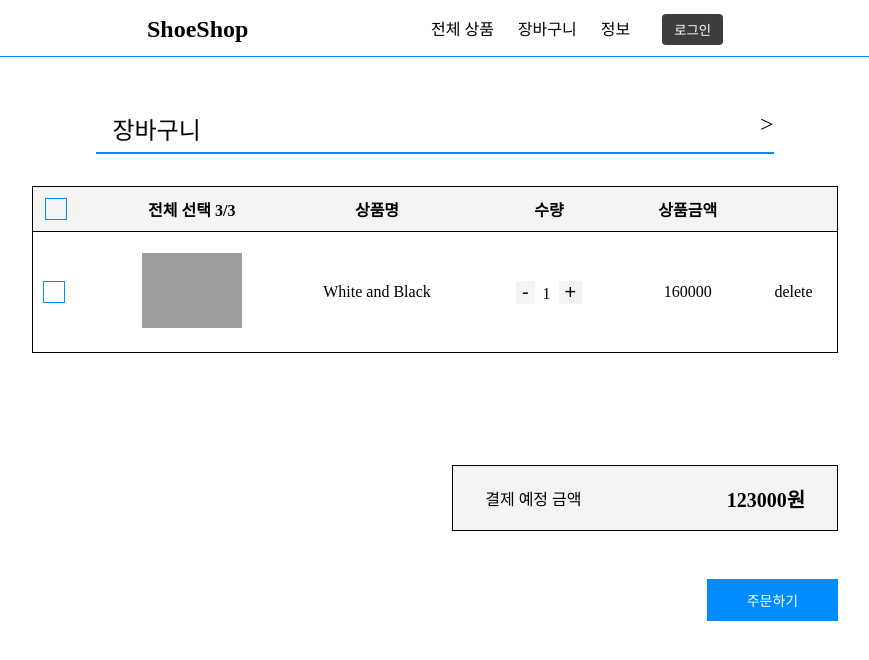
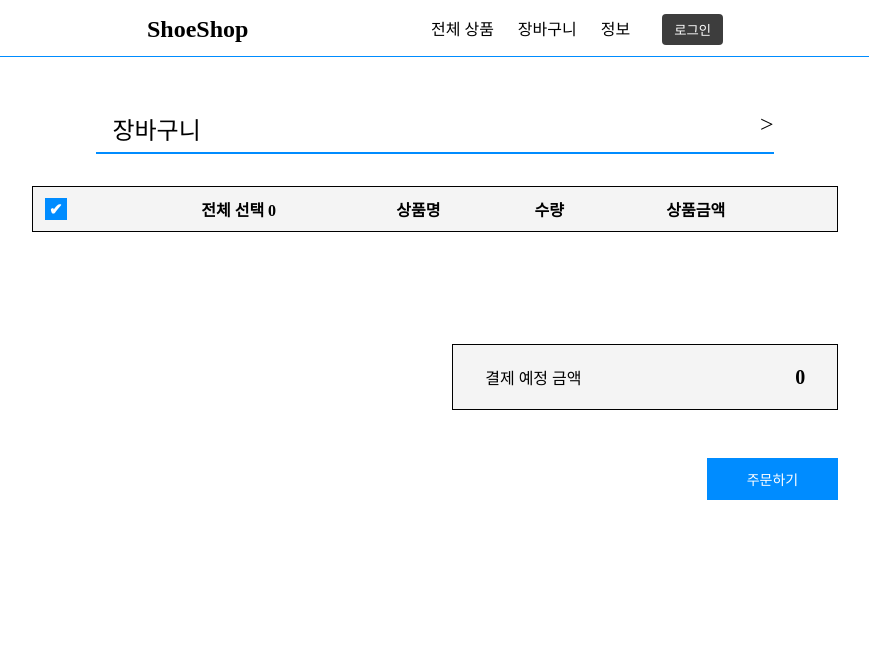
Before and after one commit to AinRuthPai/react-shoeshop, a React (Create React App) app: page /cart in a window 1280 px wide. Shown: the top 660 px of the page, without its empty margins (205-1074 px from the left). Built offline with nearby package versions, Linux system fonts and the light colour scheme; grey boxes are pictures that could not be loaded; a web font is replaced by a local one.

Commit message:
장바구니 수량 수정, 항목 삭제, 총 금액 기능 구현완료

```diff
--- a/package.json
+++ b/package.json
@@ -9,8 +9,6 @@
     "@testing-library/react": "^13.3.0",
     "@testing-library/user-event": "^13.5.0",
     "axios": "^0.27.2",
-    "express": "^4.18.1",
-    "mongoose": "^6.4.1",
     "react": "^18.2.0",
     "react-dom": "^18.2.0",
     "react-redux": "^8.0.5",
--- a/src/App.jsx
+++ b/src/App.jsx
@@ -8,6 +8,7 @@ import Data from "./db/Data";
 import Info from "./components/Info";
 import Login from "./components/Login";
 import ItemAll from "./components/ItemAll";
+import NotFound from "./components/NotFound";
 
 const GlobalStyle = createGlobalStyle`
 @font-face {
@@ -33,12 +34,13 @@ export default function App() {
       <GlobalStyle />
       <Header />
       <Routes>
-        <Route path='/' element={<MainPage data={data} />} />
+        <Route path='/react-shoeshop' element={<MainPage data={data} />} />
         <Route path='/detail/:id' element={<ItemDetail data={data} />} />
         <Route path='/itemall' element={<ItemAll data={data} />} />
         <Route path='/cart' element={<Cart />} />
         <Route path='/info' element={<Info />} />
         <Route path='/login' element={<Login />} />
+        <Route path='/*' element={<NotFound />} />
       </Routes>
     </BrowserRouter>
   );
--- a/src/components/Cart.jsx
+++ b/src/components/Cart.jsx
@@ -1,8 +1,8 @@
 import { Menu } from "./MainPage";
 import styled, { css } from "styled-components";
-import { useState } from "react";
+import { useEffect, useState } from "react";
 import { useDispatch, useSelector } from "react-redux";
-import { addCount, removeCount } from "../store";
+import { addCount, removeCount, removeItem } from "../store";
 
 const CartContainer = styled.div`
   position: relative;
@@ -95,11 +95,24 @@ const CartImg = styled.img`
   object-fit: contain;
 `;
 
+const DeleteIcon = styled.button`
+  cursor: pointer;
+  background-color: white;
+  border: none;
+  font-size: 20px;
+  padding: 0;
+`;
+
 export default function Cart() {
   const state = useSelector((state) => state);
   const dispatch = useDispatch();
+  const [check, setCheck] = useState(true);
 
-  const [check, setCheck] = useState(true);
+  const itemPrice = state.cart.map((state) => {
+    return Object.values(state)[2] * state.count;
+  });
+
+  const totalPrice = itemPrice.reduce((a, b) => a + b, 0);
 
   function onToggleCheck() {
     setCheck(!check);
@@ -115,9 +128,11 @@ export default function Cart() {
         <thead>
           <tr>
             <th>
-              <CheckBox onClick={onToggleCheck} />
+              <CheckBox onClick={onToggleCheck} check={check}>
+                {check ? <p>✔</p> : null}
+              </CheckBox>
             </th>
-            <th>전체 선택 3/3</th>
+            <th>전체 선택 {state.cart.length}</th>
             <th>상품명</th>
             <th>수량</th>
             <th>상품금액</th>
@@ -129,7 +144,9 @@ export default function Cart() {
             return (
               <tr key={i}>
                 <td>
-                  <CheckBox onClick={onToggleCheck} />
+                  <CheckBox onClick={onToggleCheck} check={check}>
+                    {check ? <p>✔</p> : null}
+                  </CheckBox>
                 </td>
                 <td>
                   <CartImg src={`https://ainruthpai.github.io/imgSrc/shoeshop/shoes${item.id + 1}.jpg`} />
@@ -151,7 +168,12 @@ export default function Cart() {
                   </CountBtn>
                 </td>
                 <td>{state.cart[i].price * state.cart[i].count}</td>
-                <td>delete</td>
+                <td
+                  onClick={() => {
+                    dispatch(removeItem(state.cart[i]));
+                  }}>
+                  <DeleteIcon>❌</DeleteIcon>
+                </td>
               </tr>
             );
           })}
@@ -159,7 +181,7 @@ export default function Cart() {
       </CartStyle>
       <CartPrice>
         <span>결제 예정 금액</span>
-        <p>123000원</p>
+        <p>{totalPrice}</p>
       </CartPrice>
       <BlueBtn>주문하기</BlueBtn>
     </CartContainer>
--- a/src/components/Header.jsx
+++ b/src/components/Header.jsx
@@ -49,7 +49,7 @@ export default function Header() {
   return (
     <HeaderStyle>
       <header>
-        <h1 onClick={() => navigate("/")}>ShoeShop</h1>
+        <h1 onClick={() => navigate("/react-shoeshop")}>ShoeShop</h1>
         <div>
           <NavLink to='/itemall'>전체 상품</NavLink>
           <NavLink to='/cart'>장바구니</NavLink>
--- a/src/components/Login.jsx
+++ b/src/components/Login.jsx
@@ -46,7 +46,7 @@ export default function Login() {
         <button>로그인</button>
       </FormStyle>
       <div>
-        <span>아직 계정이 없으신가요? -> </span>
+        <span>{`아직 계정이 없으신가요? ->`} </span>
         <span>회원가입</span>
       </div>
     </FormDiv>
--- /dev/null
+++ b/src/components/NotFound.jsx
@@ -0,0 +1,22 @@
+import { useNavigate } from "react-router-dom";
+import styled from "styled-components";
+import { BlueBtn } from "./Cart";
+
+const NotFoundMsg = styled.div`
+  display: flex;
+  flex-direction: column;
+  justify-content: center;
+  align-items: center;
+  margin-top: 3rem;
+`;
+
+export default function NotFound() {
+  const navigate = useNavigate();
+  return (
+    <NotFoundMsg>
+      <h2>404 Not Found</h2>
+      <span>요청하신 페이지를 찾을 수 없습니다.</span>
+      <BlueBtn onClick={() => navigate("/react-shoeshop")}>돌아가기</BlueBtn>
+    </NotFoundMsg>
+  );
+}
--- a/src/store.js
+++ b/src/store.js
@@ -2,13 +2,16 @@ import { configureStore, createSlice } from "@reduxjs/toolkit";
 
 const cart = createSlice({
   name: "cart",
-  initialState: [
-    { id: 0, name: "White and Black", price: 160000, count: 1 },
-    // { id: 2, name: "Grey Yordan", price: 130000, count: 1 },
-  ],
+  initialState: [],
   reducers: {
     addItem(state, action) {
       state.push(action.payload);
+    },
+    removeItem(state, action) {
+      state.splice(
+        state.findIndex((item) => item.id === action.payload.id),
+        1
+      );
     },
     addCount(state, action) {
       state[action.payload].count++;
@@ -26,6 +29,7 @@ const cart = createSlice({
 export const { addCount } = cart.actions;
 export const { removeCount } = cart.actions;
 export const { addItem } = cart.actions;
+export const { removeItem } = cart.actions;
 
 export default configureStore({
   reducer: {
```
Also changed, not shown: 1 other file (tests, documents, lock files or other folders).
